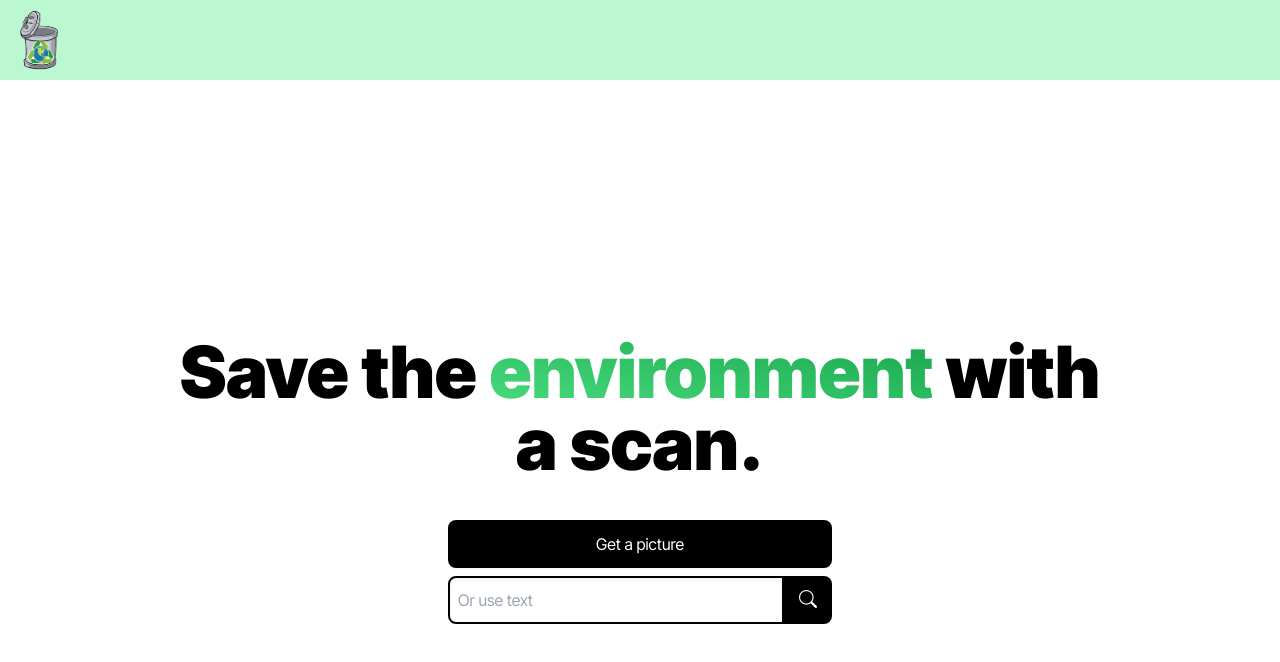
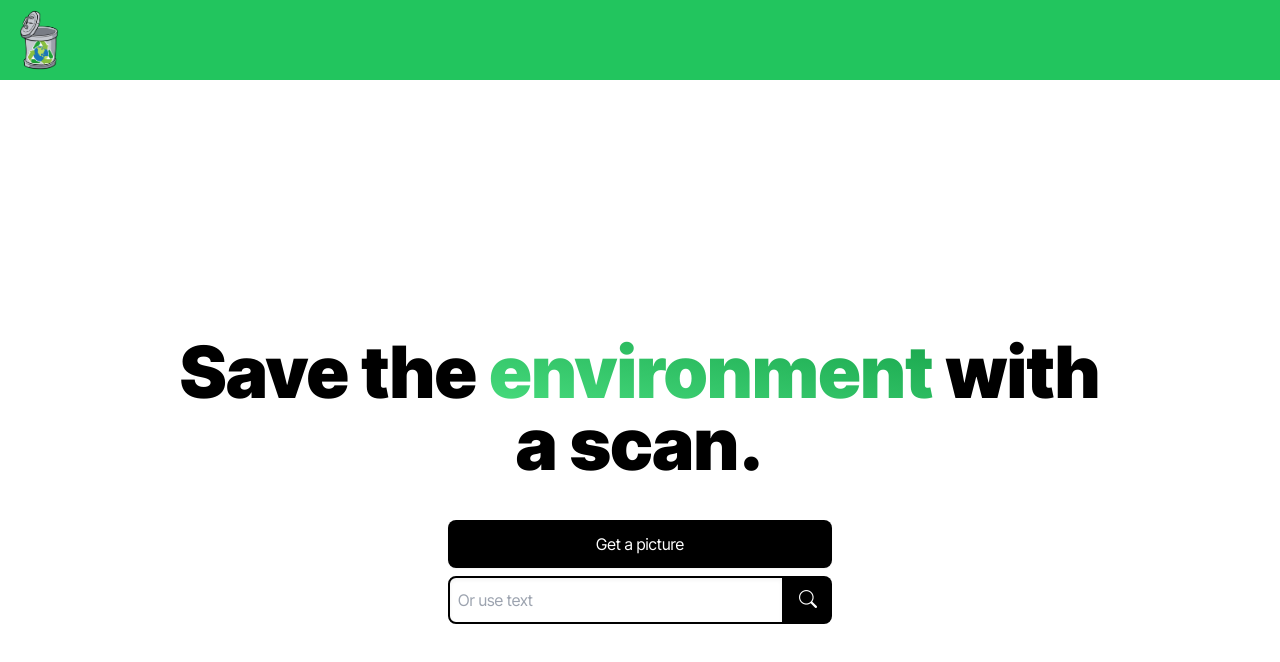
Before and after one commit to arthurmatthew/hackpnw2023, a React (Vite) app: page / in a window 1280 px wide. Shown: the top 662 px of the page. Built offline with nearby package versions, Linux system fonts and the light colour scheme.

Commit message:
Change header color

```diff
--- a/src/layout.tsx
+++ b/src/layout.tsx
@@ -4,7 +4,7 @@ import Logo from "./assets/logo.png";
 const Layout = ({ children }: { children: React.ReactNode }) => {
   return (
     <>
-      <header className="sticky top-0 flex h-20 w-full items-center bg-green-200 p-2">
+      <header className="sticky top-0 flex h-20 w-full items-center bg-green-500 p-2">
         <img src={Logo} className="h-full" />
       </header>
       <main>{children}</main>
```
